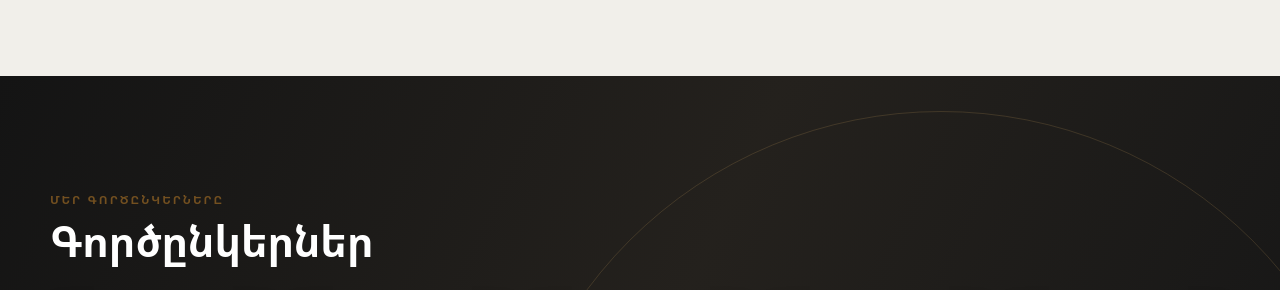
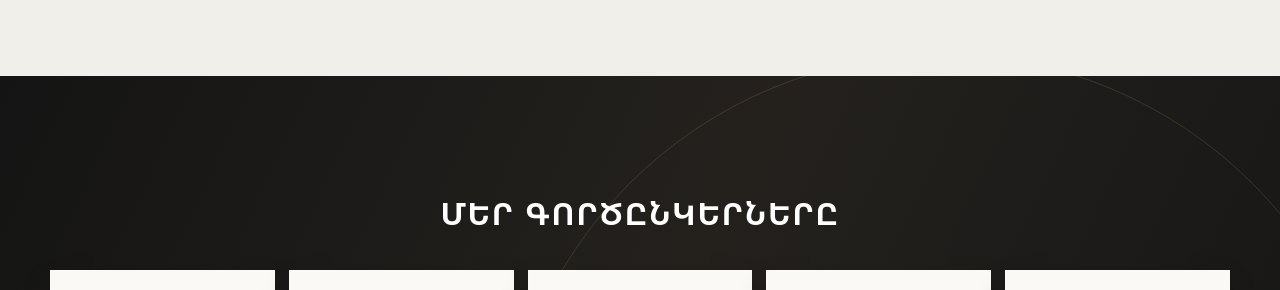
Before and after one commit to ScriptForgeCraft/simonyanshin, a website built with Vite: page about/index.html in a window 1280 px wide. Shown: the part 4003-4293 px from the top of the page. Built offline with nearby package versions, Linux system fonts and the light colour scheme.

Commit message:
feat: update partners section styling for improved layout and readability

```diff
--- a/about/index.html
+++ b/about/index.html
@@ -190,8 +190,7 @@
       <section class="partners-section" aria-labelledby="partners-title">
         <div class="container">
           <div class="partners-heading" data-reveal>
-            <p class="content-kicker" data-i18n="partnersEyebrow">ՄԵՐ ԳՈՐԾԸՆԿԵՐՆԵՐԸ</p>
-            <h2 id="partners-title" class="content-display-title" data-i18n="partnersTitle">Գործընկերներ</h2>
+            <p id="partners-title" class="content-kicker" data-i18n="partnersEyebrow">ՄԵՐ ԳՈՐԾԸՆԿԵՐՆԵՐԸ</p>
           </div>
           <div class="partners-grid" data-partners-scroller tabindex="0" aria-label="Գործընկերներ" data-i18n-aria-label="partnersTitle">
             <figure class="partner-card" data-reveal data-reveal-delay="0"><img src="/partners/gb-construction.jpg" alt="GB Construction" loading="lazy" decoding="async" /></figure>
--- a/src/content-pages.css
+++ b/src/content-pages.css
@@ -531,8 +531,13 @@
 }
 
 .partners-section .container { position: relative; }
-.partners-heading { margin-bottom: 36px; }
-.partners-heading .content-display-title { color: #fff; }
+.partners-heading { margin-bottom: 36px; text-align: center; }
+.partners-heading .content-kicker {
+  margin-bottom: 0;
+  color: #fff;
+  font-size: clamp(20px, 2.5vw, 32px);
+  letter-spacing: 1.5px;
+}
 
 .partners-grid {
   display: grid;
```
